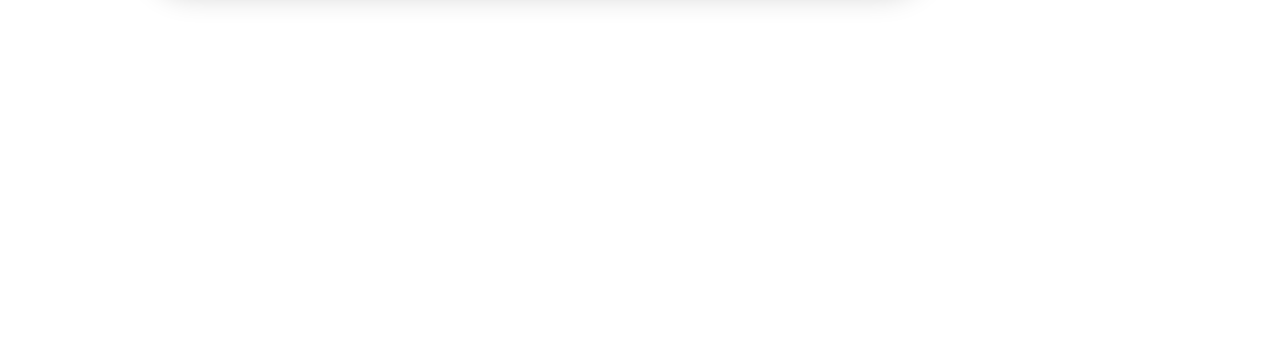
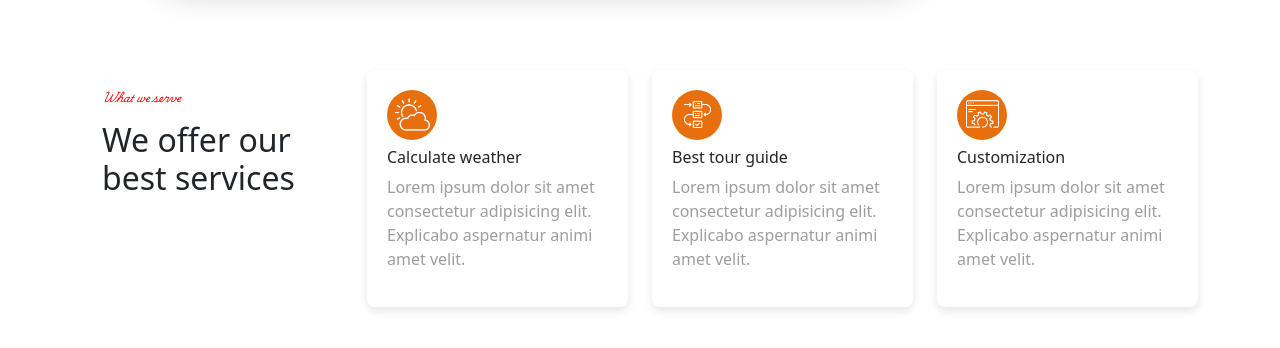
Before and after one commit to SanithaJay/Tour-Client, a React (Create React App) app: page / in a window 1280 px wide. Shown: the part 756-1104 px from the top of the page. Before the commit the page ends 800 px from the top, so only its background shows below. Built offline with nearby package versions, Linux system fonts and the light colour scheme; the HTML template or start-up script is replaced by a standard one.

Commit message:
section3

```diff
--- a/package.json
+++ b/package.json
@@ -11,6 +11,7 @@
     "@testing-library/react": "^13.4.0",
     "@testing-library/user-event": "^13.5.0",
     "bootstrap": "^5.3.3",
+    "bootstrap-icons": "^1.11.3",
     "react": "^18.3.1",
     "react-dom": "^18.3.1",
     "react-router-dom": "^6.27.0",
--- a/src/App.js
+++ b/src/App.js
@@ -1,4 +1,5 @@
 import "../node_modules/bootstrap/dist/css/bootstrap.min.css";
+import 'bootstrap-icons/font/bootstrap-icons.css';
 import Layout from "./components/Layouts/Layout";
 
 function App ()
--- a/src/components/Layouts/Layout.js
+++ b/src/components/Layouts/Layout.js
@@ -2,6 +2,7 @@
 import Header from "../Header/Header";
 import Section1 from "../Sections/Section1";
 import Section2 from "../Sections/Section2";
+import Section3 from "../Sections/Section3";
 
 
 const Layout = () =>
@@ -11,6 +12,7 @@
             <Header />
             <Section1/>
             <Section2/>
+            <Section3/>
         </>
     );
 };
--- /dev/null
+++ b/src/components/Sections/Section3.jsx
@@ -0,0 +1,51 @@
+import React from 'react';
+import '../../styles/Section3.css';
+import weather from '../../assets/images/weather.png';
+import guide from '../../assets/images/guide.png';
+import customization from '../../assets/images/customization.png';
+
+
+
+const Section3 = () => {
+    return (
+        <div className="container  section3-container">
+            <div className="row">
+                {/* First, the larger component taking more space */}
+                <div className="col-md-3 mb-4"> {/* Increased column size to 6 */}
+                    <div className="section3-first-component">
+                        <p className='fontFamily section3-serve'>What we serve</p>
+                        <h2>We offer our best services</h2>
+                    </div>
+                </div>
+
+                {/* Then, the three cards, each taking 2 columns */}
+                <div className="col-md-3 mb-4"> {/* Set column size to 2 */}
+                    <div className="section3-card">
+                       <div className=" section3-imageIcons-shape d-flex align-items-center justify-content-center">
+                         <img className="section3-imageIcons" src={weather} alt="weather"/></div>
+                        <h6 className="mt-2">Calculate weather</h6>
+                        <p className="section3-description">Lorem ipsum dolor sit amet consectetur adipisicing elit. Explicabo aspernatur animi amet velit.</p>
+                    </div>
+                </div>
+                <div className="col-md-3 mb-4">
+                <div className="section3-card">
+                       <div className=" section3-imageIcons-shape d-flex align-items-center justify-content-center">
+                         <img className="section3-imageIcons" src={guide} alt="weather"/></div>
+                        <h6 className="mt-2">Best tour guide</h6>
+                        <p className="section3-description">Lorem ipsum dolor sit amet consectetur adipisicing elit. Explicabo aspernatur animi amet velit.</p>
+                    </div>
+                </div>
+                <div className="col-md-3 mb-4">
+                <div className="section3-card">
+                       <div className=" section3-imageIcons-shape d-flex align-items-center justify-content-center">
+                         <img className="section3-imageIcons" src={customization} alt="weather"/></div>
+                        <h6 className="mt-2">Customization</h6>
+                        <p className="section3-description">Lorem ipsum dolor sit amet consectetur adipisicing elit. Explicabo aspernatur animi amet velit.</p>
+                    </div>
+                </div>
+            </div>
+        </div>
+    );
+};
+
+export default Section3;
--- /dev/null
+++ b/src/styles/Section3.css
@@ -0,0 +1,55 @@
+.section3-container {
+    margin-top: 80px;
+}
+
+
+/* Larger First Component */
+.section3-first-component {
+
+    padding: 20px;
+    border-radius: 8px;
+
+}
+
+/* Card Component Styling */
+.section3-card {
+    background-color: #fff;
+    padding: 20px;
+    border-radius: 8px;
+    box-shadow: 0px 4px 10px rgba(0, 0, 0, 0.1);
+    margin-bottom: 20px;
+}
+
+.section3-card h5 {
+    font-size: 1.7rem;
+}
+
+.section3-serve{
+    font-size: 10px !important;
+    font-style: italic;
+    color: red;
+
+}
+.section3-imageIcons-shape{
+    border-radius: 50%;
+    background-color: #e76f0d;
+    width: 50px;
+    height: 50px;
+    display: flex;
+    align-items: left;
+    justify-content: left;
+
+
+}
+.section3-description{
+    color: rgba(158, 157, 154, 1);
+}
+.section3-imageIcons{
+    width: 70%; /* Adjusts the image size relative to the circle */
+    height: 70%;
+    object-fit: cover; /* Ensures the image maintains aspect ratio */
+}
+.section3-first-component p, .section3-card p {
+    font-size: 1rem;
+
+}
```
Also changed, not shown: 1 other file (tests, documents, lock files or other folders).
